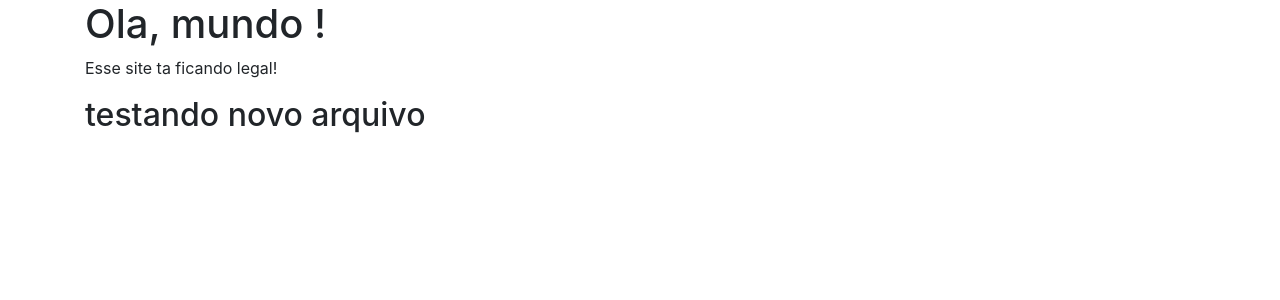
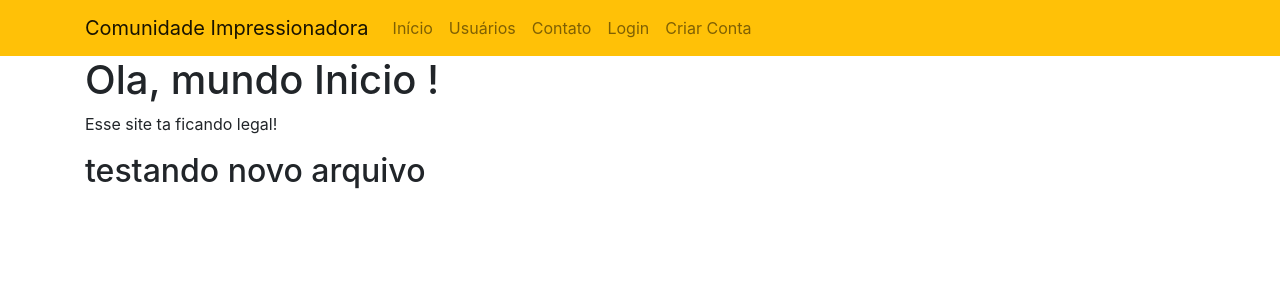
Before and after one commit to sivaldo-almeida1973/SiteComunidadePythonFlask, a Flask app: page / in a window 1280 px wide. Shown: the top 300 px of the page. Run offline with Flask 3, Linux system fonts and the light colour scheme; some libraries are stand-ins or nearby versions.

Commit message:
Criando Barra de Navegação

```diff
--- a/templates/base.html
+++ b/templates/base.html
@@ -11,6 +11,8 @@
     {% endblock %}
 </head>
 <body>
+     {% include 'navbar.html' %}
+
      {% block body %}
 
      {% endblock %}
--- a/templates/home.html
+++ b/templates/home.html
@@ -3,7 +3,7 @@
 {% block body %}
 
         <div class="container" >
-             <h1>Ola, mundo !</h1>
+             <h1>Ola, mundo  Inicio !</h1>
              <p>Esse site ta ficando legal!</p>
              <h2>testando novo arquivo</h2>
 
--- /dev/null
+++ b/templates/navbar.html
@@ -0,0 +1,26 @@
+<nav class="navbar navbar-expand-lg navbar-light bg-warning">
+  <div class="container-fluid container">
+    <a class="navbar-brand" href="/">Comunidade Impressionadora</a>
+    <div class="collapse navbar-collapse" id="navbarSupportedContent">
+      <ul class="navbar-nav me-auto mb-2 mb-lg-0">
+        <li class="nav-item">
+          <a class="nav-link " aria-current="page" href="/">Início</a>
+        </li>
+        <li class="nav-item">
+          <a class="nav-link" href="/usuarios">Usuários</a>
+        </li>
+        <li class="nav-item">
+          <a class="nav-link" href="/contato">Contato</a>
+        </li>
+      </ul>
+      <ul class="d-flex navbar-nav mr-0">
+        <li class="nav-item">
+          <a class="nav-link" href="#">Login</a>
+        </li>
+        <li class="nav-item">
+          <a class="nav-link" href="#">Criar Conta</a>
+        </li>
+      </ul>
+    </div>
+  </div>
+</nav>
```
